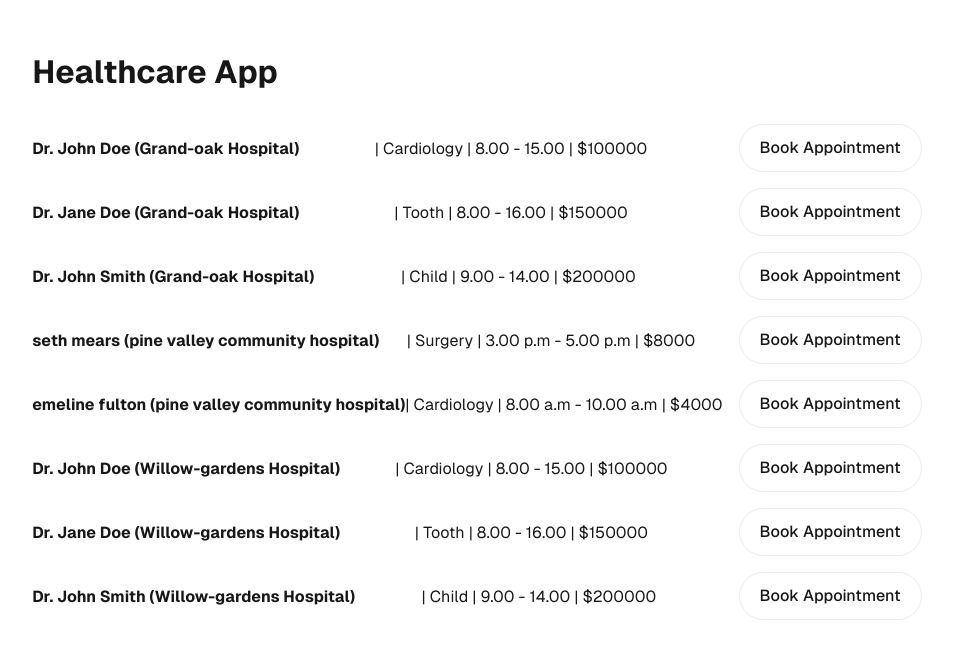
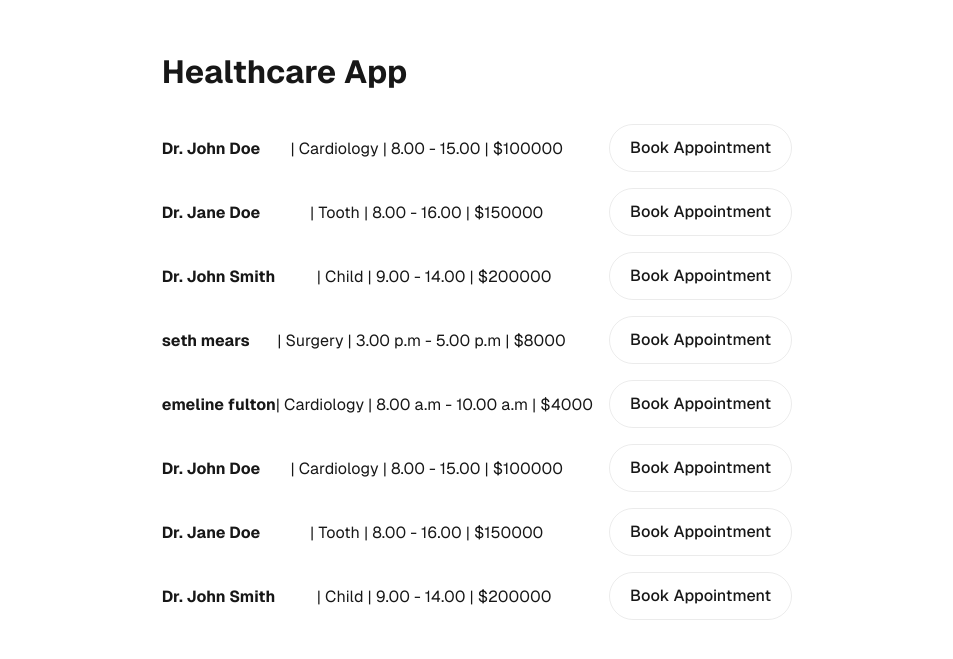
Before and after one commit to Agilham/mock-services, a Next.js app in the folder healthcare/: page / in a window 1280 px wide. Shown: the part 111-770 px from the top of the page, without its empty margins (163-1116 px from the left). Built offline with nearby package versions, Linux system fonts and the light colour scheme.

Commit message:
fix: client-app

```diff
--- a/healthcare/app/page.js
+++ b/healthcare/app/page.js
@@ -155,7 +155,7 @@ export default function Home() {
               }}
             >
               <strong>
-                {doctor.name} ({doctor.hospital})
+                {doctor.name}
               </strong>{" "}
               | {doctor.category} | {doctor.availability} | ${doctor.price}{" "}
               <div className={styles.ctas} style={{ marginLeft: "16px" }}>
```
